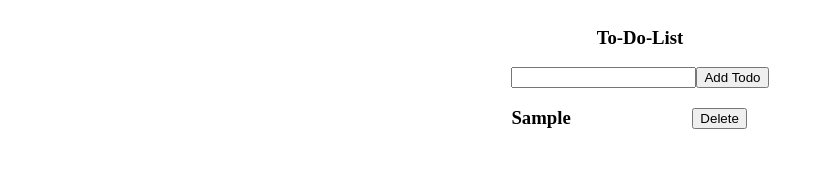
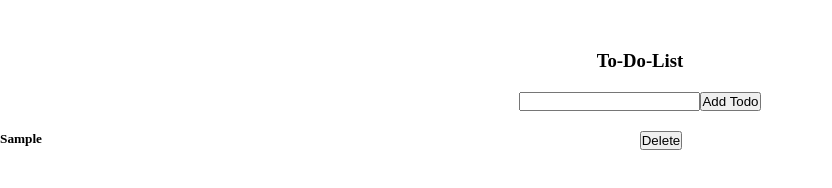
Before and after one commit to acciojob/todo-react-amanrajput12, a React app: page / in a window 1280 px wide. Both pictures are taken after typing "Sample" into the empty fields and a click on the button "Add Todo". Shown: the whole page, without its empty margins (0-832 px from the left). Built offline with nearby package versions, Linux system fonts and the light colour scheme.

Commit message:
update ui

```diff
--- a/src/components/App.js
+++ b/src/components/App.js
@@ -24,8 +24,9 @@ const App = () => {
   }
 
   return (
-    <div className="App">
+    <div  >
       {/* Do not remove the main div */}
+       <div className="App">
       <h3>To-Do-List</h3>
       <section>
         <input
@@ -34,8 +35,9 @@ const App = () => {
           type="text"
         />
         <button onClick={AddTodo}>Add Todo</button>
+      </section>
+      </div>
         {todos.map((todo) =><Todo key={todo.id} todos={todo} deleteTodo={deleteTodo} />)}
-      </section>
     </div>
   );
 };
--- a/src/components/Todo.js
+++ b/src/components/Todo.js
@@ -4,7 +4,7 @@ function Todo({todos,deleteTodo}){
     console.log("in todo comp ",todos)
     return(
         <div className="todo">
-            <h3>{todos.text}</h3>
+            <h5>{todos.text}</h5>
         <button className="btn" onClick={()=>deleteTodo(todos.id)}>Delete</button>
         </div>
     )
--- a/src/styles/App.css
+++ b/src/styles/App.css
@@ -1,12 +1,28 @@
+*{
+    margin: 0;
+    padding: 0;
+    box-sizing: border-box;
+}
+
 .App{
+    margin-top: 50px;
     display: flex;
     flex-direction: column;
     align-items: center;
 }
+section{
+    margin-top: 20px;
+}
 
 .todo{
+  margin-top: 20px;
     display: flex;
-    gap: 100px;
+    justify-content: space-between;
+
+
+
+
+
 }
 
 .btn{
```
